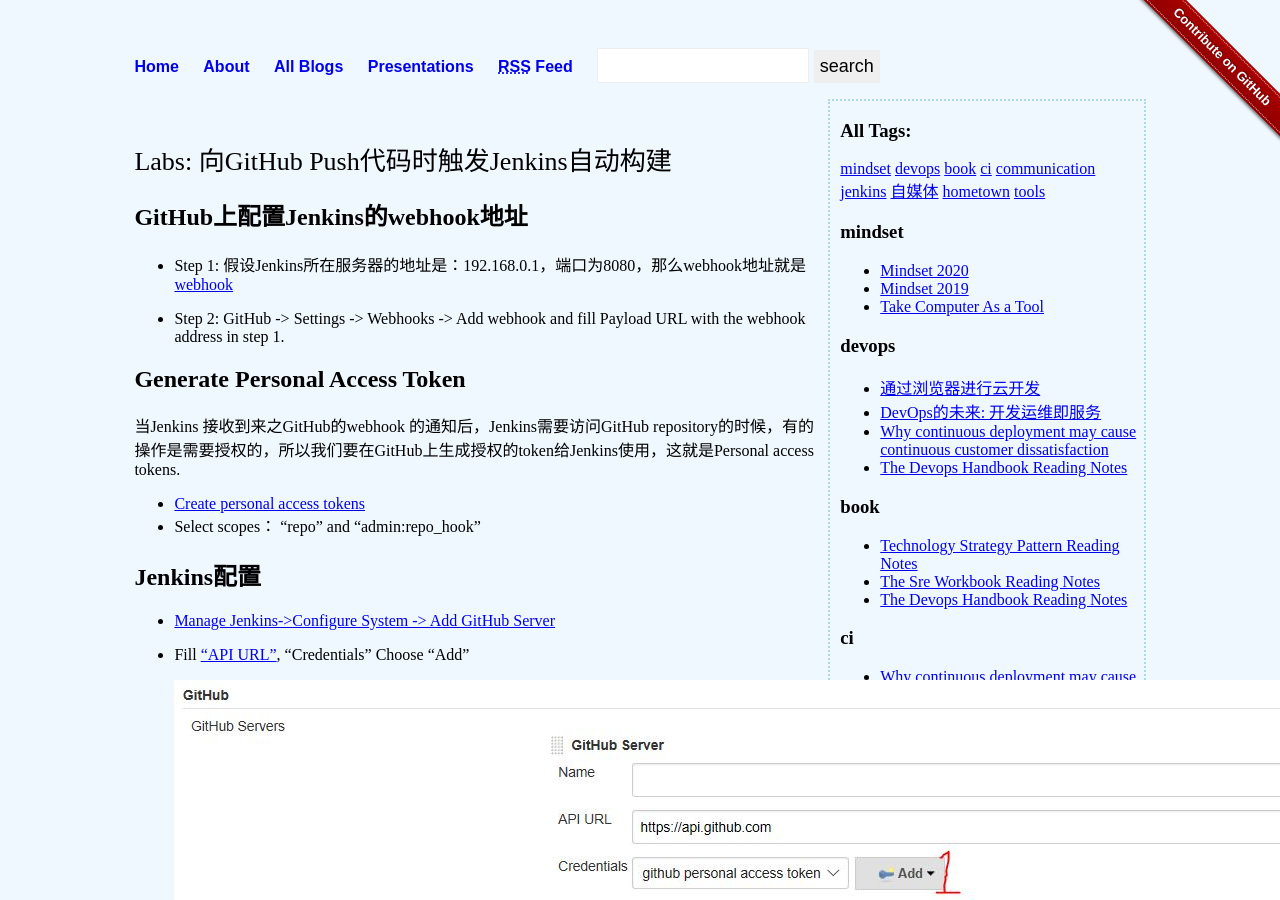
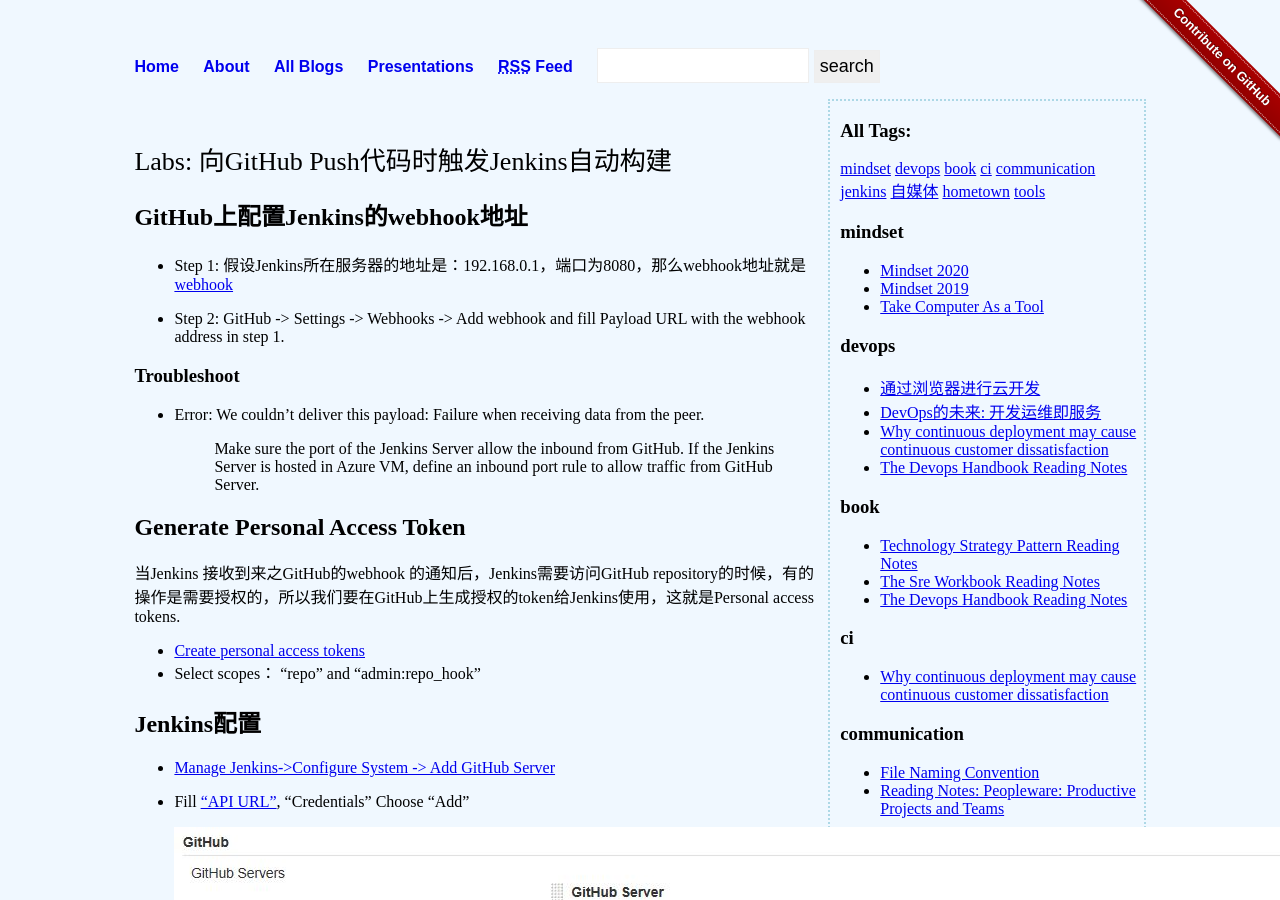
Before and after one commit to liuning0820/liuning0820.github.io, a Jekyll site: the page built from _posts/2019-04-01-jenkins-triggle-build-after-push-to-GitHub.md, in a window 1280 px wide and 900 px high. Built offline with Jekyll 4.4.1, drawn with Linux system fonts in a browser that asks for light colours.

Commit message:
Webhook issue fix

```diff
--- a/_posts/2019-04-01-jenkins-triggle-build-after-push-to-GitHub.md
+++ b/_posts/2019-04-01-jenkins-triggle-build-after-push-to-GitHub.md
@@ -12,6 +12,11 @@ tags: [jenkins]
 - Step 1: 假设Jenkins所在服务器的地址是：192.168.0.1，端口为8080，那么webhook地址就是[webhook](http://192.168.0.1:8080/github-webhook/)
 
 - Step 2: GitHub -> Settings -> Webhooks -> Add webhook and fill Payload URL with the webhook address in step 1.
+
+### Troubleshoot
+
+- Error: We couldn’t deliver this payload: Failure when receiving data from the peer.
+  > Make sure the port of the Jenkins Server allow the inbound from GitHub. If the Jenkins Server is hosted in Azure VM, define an inbound port rule to allow traffic from GitHub Server.
 
 ## Generate Personal Access Token
 
```
